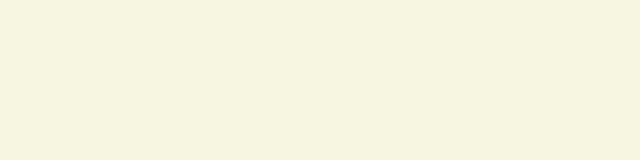
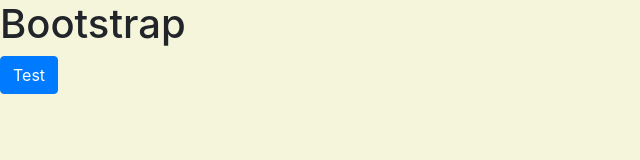
Before and after one commit to davideverett89/bootstrap, a plain HTML site: page index.html in a window 1280 px wide. Shown: the whole page, without its empty margins (0-640 px from the left). Drawn offline with nearby package versions, Linux system fonts and the light colour scheme.

Commit message:
Bootstrap link.

```diff
--- a/index.html
+++ b/index.html
@@ -5,9 +5,12 @@
     <meta name="viewport" content="width=device-width, initial-scale=1.0">
     <meta http-equiv="X-UA-Compatible" content="ie=edge">
     <title>Document</title>
+    <link rel="stylesheet" href="https://maxcdn.bootstrapcdn.com/bootstrap/4.0.0/css/bootstrap.min.css" integrity="sha384-Gn5384xqQ1aoWXA+058RXPxPg6fy4IWvTNh0E263XmFcJlSAwiGgFAW/dAiS6JXm" crossorigin="anonymous">
     <link rel="stylesheet" href="./main.css">
 </head>
 <body>
+    <h1>Bootstrap</h1>
+    <button type="button" class="btn btn-primary">Test</button>
     <script src="./main.js"></script>
 </body>
 </html>
```
